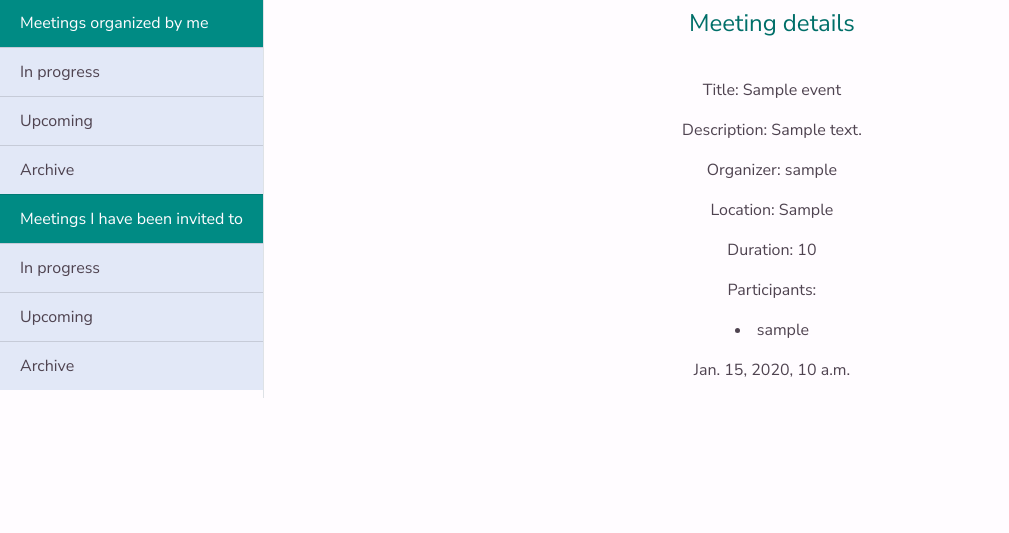
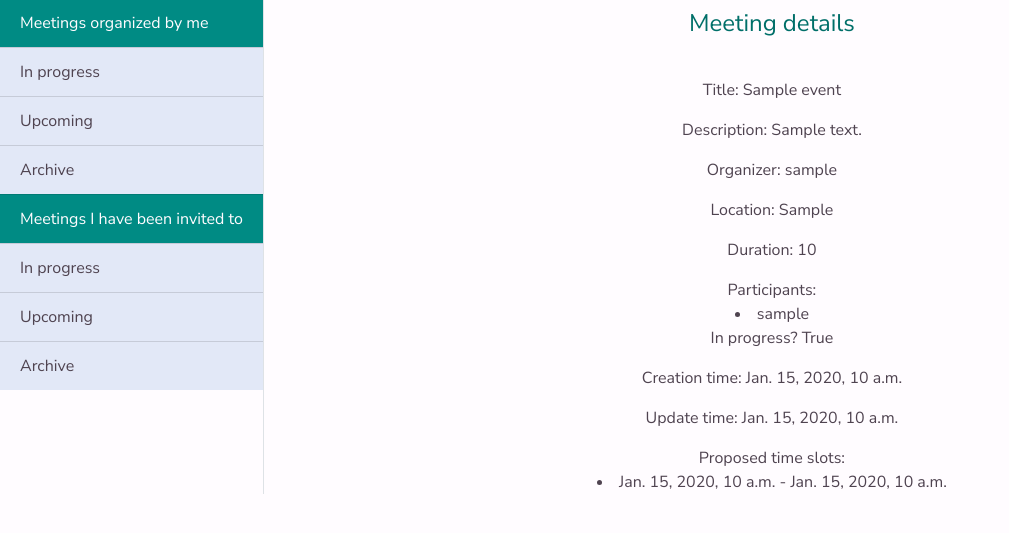
Before and after one commit to ZuzannaP/shall_we_meet_app, a Django app: page /event/view/1/ in a window 1280 px wide. Shown: the part 98-631 px from the top of the page, without its empty margins (0-1009 px from the left). Run offline with Django 3.2, Linux system fonts and the light colour scheme; a user stored in the database is signed in; tables that the repository leaves empty hold one stand-in row (values such as "Sample post"); some libraries are stand-ins or nearby versions.

Commit message:
dodanie przez organizatora datetime slotóœ do wydarzenia

```diff
--- a/shall_we_meet/perfect_slot/models.py
+++ b/shall_we_meet/perfect_slot/models.py
@@ -52,7 +52,7 @@ class Event(models.Model):
 class DateTimeSlot(models.Model):
     date_time_from = models.DateTimeField()
     date_time_to = models.DateTimeField()
-    event = models.ForeignKey(Event, on_delete=CASCADE)
+    event = models.ForeignKey(Event, on_delete=CASCADE, related_name="event_datetimeslot")
     participants = models.ManyToManyField(CustomUser, through='ParticipantSlotVote')
     winning = models.BooleanField(default=False)
 
@@ -63,7 +63,7 @@ class DateTimeSlot(models.Model):
 class ParticipantSlotVote(models.Model):
     participant = models.ForeignKey(CustomUser, on_delete=CASCADE, related_name='his_slots_votes')
     slot = models.ForeignKey(DateTimeSlot, on_delete=CASCADE, related_name='participants_votes')
-    vote = models.SmallIntegerField(choices=[(-1, "No"), (0, "If need be"), (1, "Yes")])
+    vote = models.SmallIntegerField(default=-2, choices=[(-2, "Did not vote"), (-1, "No"), (0, "If need be"), (1, "Yes")])
 
     def __str__(self):
         return f"{self.participant}-{self.slot}: {self.vote}"
--- a/shall_we_meet/perfect_slot/templates/account_settings_tmp.html
+++ b/shall_we_meet/perfect_slot/templates/account_settings_tmp.html
@@ -17,6 +17,6 @@
             <a href="{% url 'delete_account' %}" class="list-group-item list-group-item-dark list-group-item-action">Delete your account</a>
         </div>
 
-<p><img src="{% static "img/setting.png" %}" alt="Settings_icon"></p>
+<p><img src="{% static "img/setting.png" %}" alt="Settings_icon" width="40%"></p>
     </div>
 {% endblock %}
--- a/shall_we_meet/perfect_slot/templates/base.html
+++ b/shall_we_meet/perfect_slot/templates/base.html
@@ -40,7 +40,11 @@
       </div>
     </nav>
 
-<div class="container-fluid col-md-5">
+
+
+<div class="d-flex">
+    <div class="container-fluid col-md-3"></div>
+    <div class="container-fluid col-md-8">
         {% for message in messages %}
             <div class="alert {{ message.tags }} alert-dismissible" role="alert">
                 <button type="button" class="close" data-dismiss="alert" aria-label="Close">
@@ -50,7 +54,8 @@
             </div>
         {% endfor %}
     </div>
-
+    <div class="container-fluid col-md-1"></div>
+</div>
         {% block content %} {% endblock %}
 
     <script src="https://code.jquery.com/jquery-3.3.1.slim.min.js" integrity="sha384-q8i/X+965DzO0rT7abK41JStQIAqVgRVzpbzo5smXKp4YfRvH+8abtTE1Pi6jizo" crossorigin="anonymous"></script>
--- a/shall_we_meet/perfect_slot/templates/create_event_tmp.html
+++ b/shall_we_meet/perfect_slot/templates/create_event_tmp.html
@@ -9,7 +9,7 @@
     <form method="post">
         {% csrf_token %}
         {{ form | crispy }}
-        <button type="submit" class="btn btn-info myButton">Submit</button>
+        <button type="submit" class="btn btn-info myButton">Next step</button>
     </form>
 </div>
 
--- a/shall_we_meet/perfect_slot/templates/homepage.html
+++ b/shall_we_meet/perfect_slot/templates/homepage.html
@@ -1,5 +1,5 @@
 {% extends "base.html" %}
-
+{% load static %}
 {% block content %}
 
     {% if not request.user.is_authenticated %}
@@ -32,9 +32,10 @@
             <div class="container-fluid col-md-5">
                 <h1>Your upcoming meetings:</h1>
                 <p> You have no upcoming meetings</p>
+            </br> </br> </br>
+            <p><img src="{% static "img/sleeping.png" %}" alt="Sleeping_icon" width="20%"></p>
             </div>
   {% endblock %}
-
         </div>
 
     {% endif %}
--- a/shall_we_meet/perfect_slot/templates/owner_archive_tmp.html
+++ b/shall_we_meet/perfect_slot/templates/owner_archive_tmp.html
@@ -8,7 +8,7 @@
     <h1>My archive meetings</h1>
     <ul>
     {% for event in events %}
-        <li> {{ event.title}}</li>
+             <ol><a href="{% url "event_view" event.id %}">{{ event.title}}</a></ol>
     {% empty %}
         <p>No meetings here.</p>
     {% endfor %}
--- a/shall_we_meet/perfect_slot/templates/owner_in_progress_tmp.html
+++ b/shall_we_meet/perfect_slot/templates/owner_in_progress_tmp.html
@@ -9,7 +9,7 @@
     <h1>My meetings in preparation stage</h1>
     <ul>
     {% for event in events %}
-        <li> {{ event.title}}</li>
+        <ol><a href="{% url "event_view" event.id %}">{{ event.title}}</a></ol>
     {% empty %}
         <p>No meetings here.</p>
     {% endfor %}
--- a/shall_we_meet/perfect_slot/templates/owner_upcoming_tmp.html
+++ b/shall_we_meet/perfect_slot/templates/owner_upcoming_tmp.html
@@ -9,7 +9,7 @@
     <h1>My upcoming meetings</h1>
   <ul>
     {% for event in events %}
-        <li> {{ event.title}}</li>
+              <ol><a href="{% url "event_view" event.id %}">{{ event.title}}</a></ol>
     {% empty %}
         <p>No meetings here.</p>
     {% endfor %}
--- a/shall_we_meet/perfect_slot/templates/view_event_tmp.html
+++ b/shall_we_meet/perfect_slot/templates/view_event_tmp.html
@@ -12,14 +12,21 @@
         <p>Organizer: {{ object.owner }} </p>
         <p>Location: {{ object.location }} </p>
         <p>Duration: {{ object.approx_duration }} </p>
-        <p>Participants: {% for participant in object.participants.all %}
+        Participants: {% for participant in object.participants.all %}
             <li>{{ participant }}</li>
         {% endfor %}
-        </p>
 
-        <p>{{ object.is_active }}</p>
-        <p> {{ object.creation_time }}</p>
-        <p>{{ objects.update_time }}</p>
+
+        <p>In progress? {{ object.is_in_progress }}</p>
+        <p> Creation time: {{ object.creation_time }}</p>
+        <p>Update time: {{ object.update_time }}</p>
+
+        Proposed time slots:
+        {% for slot in object.event_datetimeslot.all %}
+            <li> {{ slot.date_time_from }} - {{ slot.date_time_to }}</li>
+        {% endfor %}
+
+
 
     </div>
 
--- a/shall_we_meet/perfect_slot/views.py
+++ b/shall_we_meet/perfect_slot/views.py
@@ -9,8 +9,8 @@ from django.urls import reverse_lazy
 from django.views import View
 from django.views.generic import DetailView, ListView
 from django.views.generic.edit import CreateView, FormView, UpdateView, DeleteView
-from .models import CustomUser, Event
-from .forms import LoginForm, CustomUserCreationForm, CustomUserChangeForm, CreateEventForm
+from .models import CustomUser, Event, DateTimeSlot
+from .forms import LoginForm, CustomUserCreationForm, CustomUserChangeForm, CreateEventForm, ProposeTimeslotsForm
 
 
 def homepage(request):
@@ -95,7 +95,7 @@ class CustomPasswordChangeDoneView(LoginRequiredMixin, PasswordChangeDoneView):
 ## EVENT ADMINISTRATION ##
 
 
-class CreateEventView(LoginRequiredMixin, SuccessMessageMixin, CreateView):
+class CreateEventView(LoginRequiredMixin, SuccessMessageMixin, View):
     def get(self, request):
         form = CreateEventForm()
         ctx = {"form": form}
@@ -113,10 +113,36 @@ class CreateEventView(LoginRequiredMixin, SuccessMessageMixin, CreateView):
                                          approx_duration=approx_duration, owner=request.user)
             for participant in participants:
                 event.participants.add(participant)
-            messages.success(request, 'Event has been created!')
-            return redirect(f'/event/view/{event.id}/')
+            return redirect(f'/event/create/timeslots/{event.id}/')
         ctx = {"form": form}
         return render(request, "create_event_tmp.html", ctx)
+
+
+class ProposeTimeslotsView(LoginRequiredMixin, SuccessMessageMixin, View):
+    def get(self, request, event_id):
+        event = Event.objects.get(pk=event_id)
+        timeslots_nr = event.event_datetimeslot.count()
+        print(timeslots_nr)
+        form = ProposeTimeslotsForm(instance=event)
+        ctx = {"form": form, "event": event, "timeslots_nr":timeslots_nr}
+        return render(request, "propose_time_slots_tmp.html", ctx)
+
+    def post(self, request, event_id):
+        form = ProposeTimeslotsForm(request.POST)
+        if form.is_valid():
+            date_time_from = form.cleaned_data["date_time_from"]
+            date_time_to = form.cleaned_data["date_time_to"]
+            event = Event.objects.get(pk=event_id)
+            datetimeslot = DateTimeSlot.objects.create(date_time_from=date_time_from, date_time_to=date_time_to, event=event)
+            event_participants = event.participants.all()
+            for participant in event_participants:
+                datetimeslot.participants.add(participant)
+            #TODO: nie chce, zęby wyświetlało z sekundami, tak jak poniżej!
+            messages.success(request, f'Timeslot {datetimeslot} has been added!')
+            # return render(request, "propose_time_slots_tmp.html", ctx)
+            return redirect(f'/event/create/timeslots/{event.id}/')
+        ctx = {"form": form}
+        return render(request, "propose_time_slots_tmp.html", ctx)
 
 
 class EventView(LoginRequiredMixin, DetailView):
@@ -149,3 +175,15 @@ class OrganizerArchiveView(LoginRequiredMixin, ListView):
     def get(self, request):
         events = Event.objects.all().filter(owner=self.request.user).filter(is_archive=True)
         return render(request, "owner_archive_tmp.html", {"events": events})
+
+
+class AsGuestInProgressView(LoginRequiredMixin, View):
+    pass
+
+
+class AsGuestUpcomingView(LoginRequiredMixin, ListView):
+    pass
+
+
+class AsGuestArchiveView(LoginRequiredMixin, ListView):
+    pass
--- a/shall_we_meet/shall_we_meet/urls.py
+++ b/shall_we_meet/shall_we_meet/urls.py
@@ -17,7 +17,8 @@ from django.contrib import admin, auth
 from django.urls import path
 from perfect_slot.views import homepage, LoginView, LogoutView, SignUpView, EditPersonalInfoView, DeleteAccountView, \
     CustomPasswordChangeView, CustomPasswordChangeDoneView, CreateEventView, AccountSettingsView, EventView, \
-    OrganizerInProgressView, OrganizerUpcomingView, OrganizerArchiveView
+    OrganizerInProgressView, OrganizerUpcomingView, OrganizerArchiveView, ProposeTimeslotsView, EditEventView, \
+    DeleteEventView
 
 urlpatterns = [
     path('admin/', admin.site.urls),
@@ -31,6 +32,9 @@ urlpatterns = [
     path('password/change/', CustomPasswordChangeView.as_view(),  name='password_change'),
     path('password/change_done/', CustomPasswordChangeDoneView.as_view(), name='password_change_done'),
     path("event/create", CreateEventView.as_view(), name="create_event"),
+    path("event/create/timeslots/<int:event_id>/", ProposeTimeslotsView.as_view(), name="propose_timeslots"),
+    path("event/edit/" , EditEventView.as_view(), name="edit_event"),
+    path("event/delete/", DeleteEventView.as_view(), name="delete_event"),
     path("event/view/<int:pk>/", EventView.as_view(), name="event_view"),
     path("event/organizer/in_progress", OrganizerInProgressView.as_view(), name="organizer_in_progress"),
     path("event/organizer/upcoming", OrganizerUpcomingView.as_view(), name="organizer_upcoming"),
```
Also changed, not shown: shall_we_meet/perfect_slot/forms.py (+7 -1 lines), shall_we_meet/perfect_slot/templates/propose_time_slots_tmp.html (added, +22 -0 lines), shall_we_meet/perfect_slot/static/img/sleeping.png (added). Lines whose indentation alone changed are shown as unchanged.
